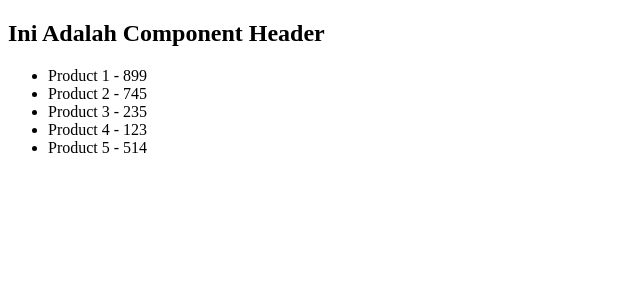
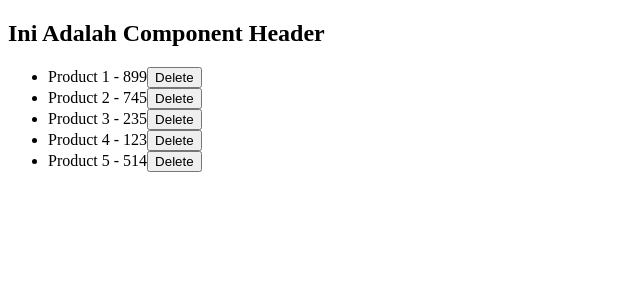
Before and after one commit to luthfimauludy/belajar-reactjs, a React (Create React App) app: page / in a window 1280 px wide. Shown: the top 300 px of the page, without its empty margins (0-640 px from the left). Built offline with nearby package versions, Linux system fonts and the light colour scheme.

Commit message:
Use Props

```diff
--- a/src/App.js
+++ b/src/App.js
@@ -1,5 +1,6 @@
 import { useState } from "react";
 import Header from "./components/Header";
+import ProductList from "./components/ProductList";
 
 function App() {
     const [products, setProducts] = useState([
@@ -10,14 +11,15 @@
         { id: 5, title: 'Product 5', price: 514 }
     ]);
 
+    const deleteProduct = (productId) => {
+        const newProducts = products.filter(product => product.id !== productId);
+        setProducts(newProducts);
+    }
+
     return (
         <div>
             <Header />
-            <ul>
-                {products.map((product) => (
-                    <li key={product.id}>{product.title} - {product.price}</li>
-                ))}
-            </ul>
+            <ProductList products={products} deleteProduct={deleteProduct}/>
         </div>
     );
 }
--- /dev/null
+++ b/src/components/ProductList.js
@@ -0,0 +1,15 @@
+const ProductList = ({products, deleteProduct}) => {
+    return (
+        <div>
+            <ul>
+                {products.map((product) => (
+                    <li key={product.id}>{product.title} - {product.price}
+                    <button onClick={() => deleteProduct(product.id)}>Delete</button>
+                    </li>
+                ))}
+            </ul>
+        </div>
+    )
+}
+
+export default ProductList
```
